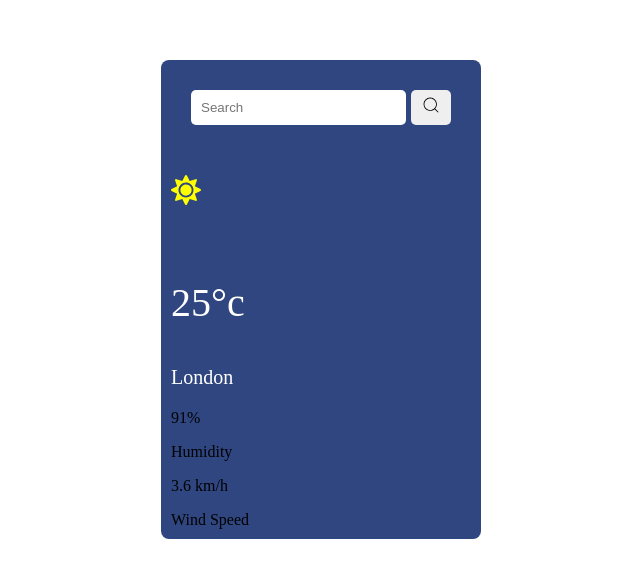
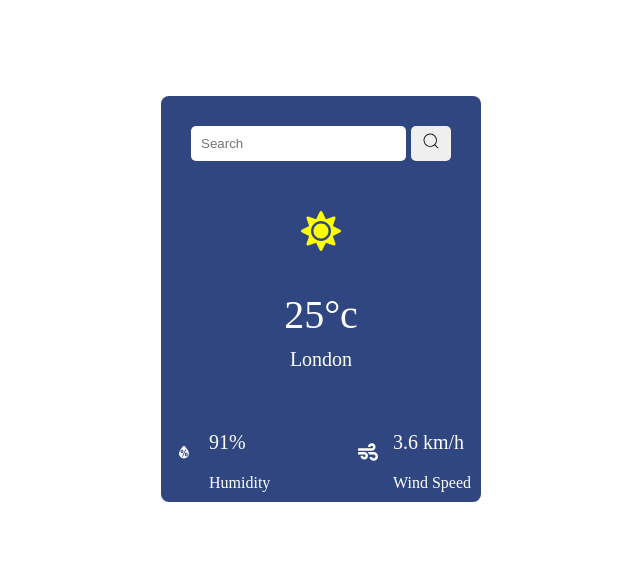
Before and after one commit to lubnafebin/weather-app, a React (Vite) app: page / in a window 1280 px wide. Shown: the part 101-678 px from the top of the page, without its empty margins (319-959 px from the left). Built offline with nearby package versions, Linux system fonts and the light colour scheme.

Commit message:
feat: enhance weather display layout and improve styling for better readability

```diff
--- a/src/App.jsx
+++ b/src/App.jsx
@@ -1,9 +1,9 @@
 import { CiSearch } from "react-icons/ci";
-import { FaSun } from "react-icons/fa";
+import { FaSun, FaWind } from "react-icons/fa";
+import { WiHumidity } from "react-icons/wi";
 
 function App() {
   return (
-    <>
     <div className="container">
       <div className="search-bar">
         <input type="text" placeholder="Search" />
@@ -11,19 +11,25 @@ function App() {
           <CiSearch />
         </button>
       </div>
+      <div className="weather-main">
         <FaSun className="icon" />
-        <p className="temperature">25°c</p>
-        <p className="location">London</p>
+        <span className="temperature">25°c</span>
+        <span className="location">London</span>
+      </div>
       <div className="weather-data">
         <div className="col">
-            <i></i>
+          <i>
+            <WiHumidity />
+          </i>
           <div>
             <p>91%</p>
             <span>Humidity</span>
           </div>
         </div>
         <div className="col">
-            <i></i>
+          <i>
+            <FaWind />
+          </i>
           <div>
             <p>3.6 km/h</p>
             <span>Wind Speed</span>
@@ -31,7 +37,6 @@ function App() {
         </div>
       </div>
     </div>
-    </>
   );
 }
 export default App;
--- a/src/index.css
+++ b/src/index.css
@@ -33,16 +33,48 @@ button{
   border-radius: 5px;
   padding: 5px 10px;
 }
+.weather-main{
+  display: flex;
+  flex-direction: column;
+  align-items: center;
+  justify-content: center;
+  text-align: center;
+  gap: 10px;
+}
 .temperature{
   font-size: 40px;
   color: white;
 }
 .icon{
   color: yellow;
-  font-size: 30px;
+  font-size: 40px;
   margin: 30px 0;
 }
 .location{
   font-size: 20px;
   color: white;
 }
+.weather-data{
+  width: 100%;
+  margin-top: 40px;
+  color: white;
+  display: flex;
+  justify-content: space-between;
+}
+.weather-data .col{
+  display: flex;
+  align-items: center;
+  gap: 12px;
+  font-size: 20px;
+}
+.weather-data .col span{
+  display: block;
+  font-size: 16px;
+}
+.weather-data .col i{
+  width: 26px;
+  margin-top: 0;
+  display: flex;
+  align-items: center;
+  justify-content: center;
+}
```
Lines whose indentation alone changed are shown as unchanged.
